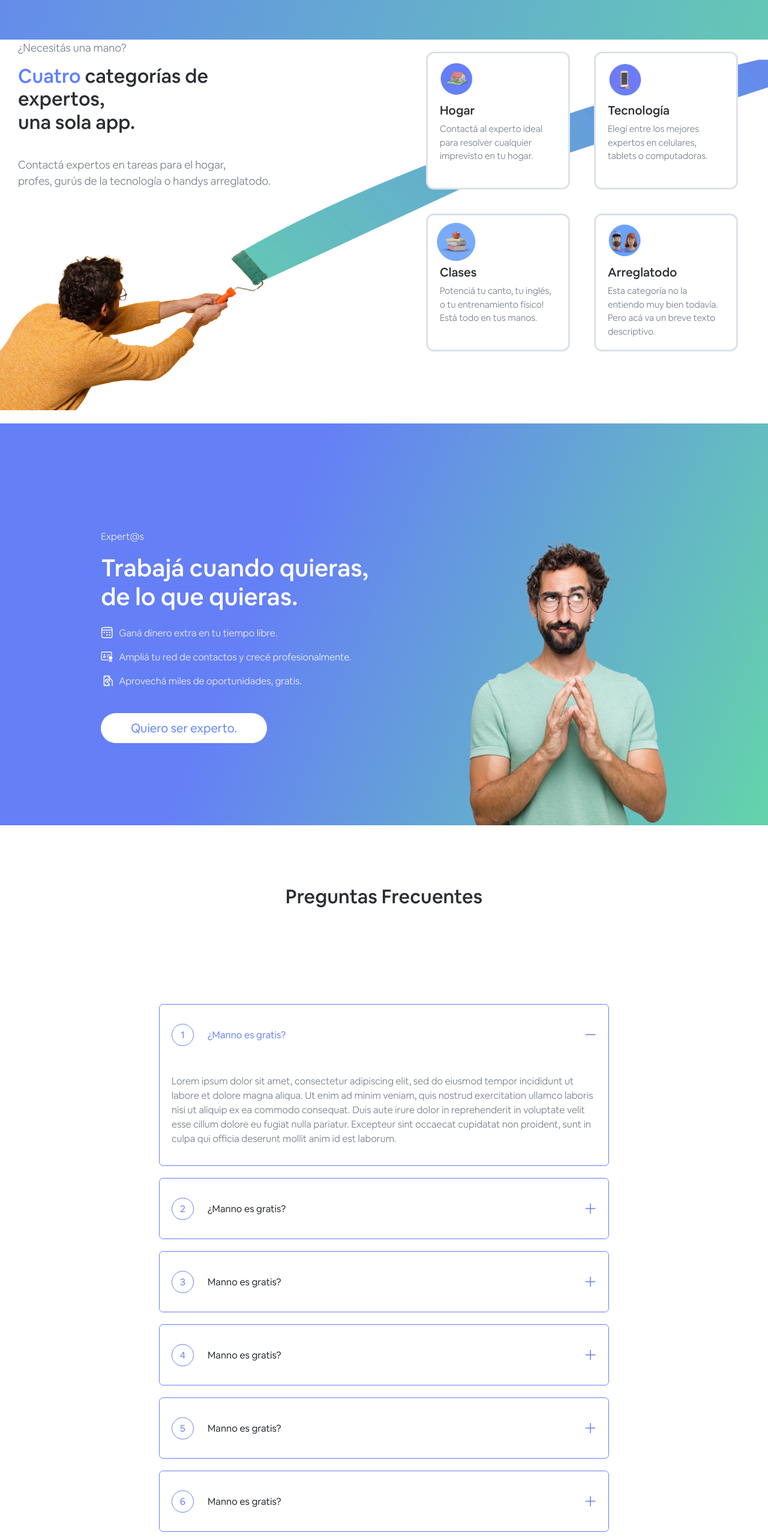
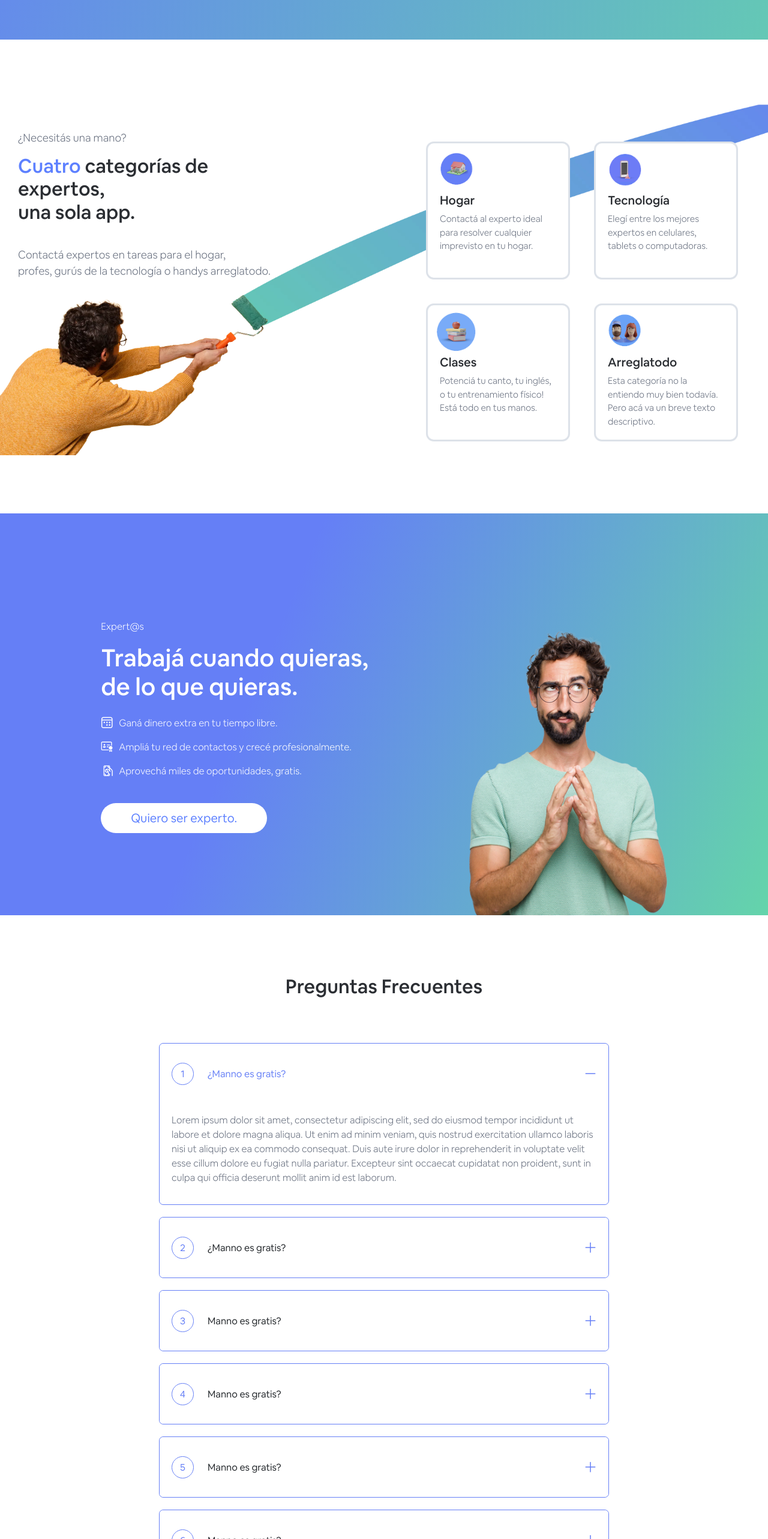
Before and after one commit to pascualmanuel/mannoapp, a React (Create React App) app: page / in a window 1280 px wide. Shown: the part 1597-4163 px from the top of the page at 60% size. Built offline with nearby package versions, Linux system fonts and the light colour scheme.

Commit message:
Faq margins for tablet

```diff
--- a/src/Components/Faqs.js
+++ b/src/Components/Faqs.js
@@ -9,7 +9,6 @@ function Faqs() {
           style={{
             textAlign: "center",
             paddingTop: "100px",
-            marginBottom: "70px",
           }}
         >
           Preguntas Frecuentes
--- a/src/Components/Tabs/TabsComp.js
+++ b/src/Components/Tabs/TabsComp.js
@@ -28,7 +28,7 @@ function TabsComp() {
     <>
       <div className="full-container-hiw">
         <div className="content-hiw-flex">
-        <div className="hr-hiw"></div>
+          <div className="hr-hiw"></div>
           <h2 className="h2-hiw">¿Cómo Funciona?</h2>
           <Tabs fill transition={false}>
             <Tab
--- a/src/index.css
+++ b/src/index.css
@@ -110,7 +110,7 @@ h2 {
   display: flex;
   margin-right: 165px;
   margin-left: 165px;
-  /* margin-top: 100px; */
+  margin-top: 100px;
   /* Utilizamos vh o no?? */
   /* height: 100vh; */
 }
@@ -317,7 +317,7 @@ h2 {
     margin-left: 30px;
   }
   .background-categories {
-    padding-top: 0px;
+    /* padding-top: 0px; */
     background-size: contain;
   }
 }
@@ -597,12 +597,12 @@ h2 {
 }
 
 .container2 {
-  height: 100vh;
+  /* height: 100vh; */
 
   position: relative;
   display: grid;
   place-items: center;
-  height: 70vh;
+  height: 75vh;
   /* width: 70vw; */
   margin: 0 auto;
   /* background: #ccc; */
@@ -635,7 +635,7 @@ h2 {
   height: 100px;
 }
 .faqs-container {
-  margin-top: 20vh;
+  margin-top: 75px;
   display: flex;
   justify-content: center;
   margin-bottom: 40px;
```
